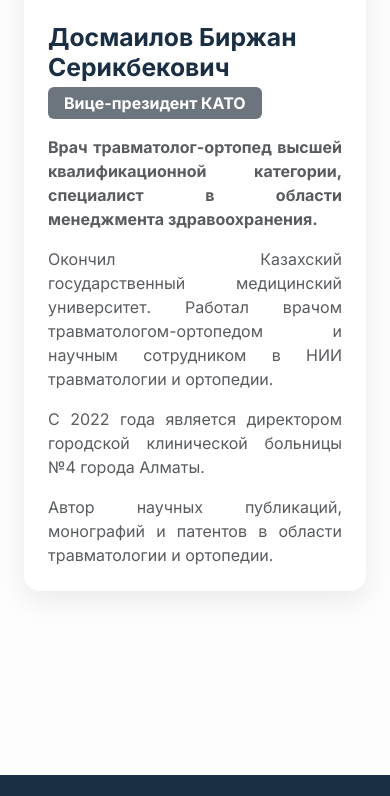
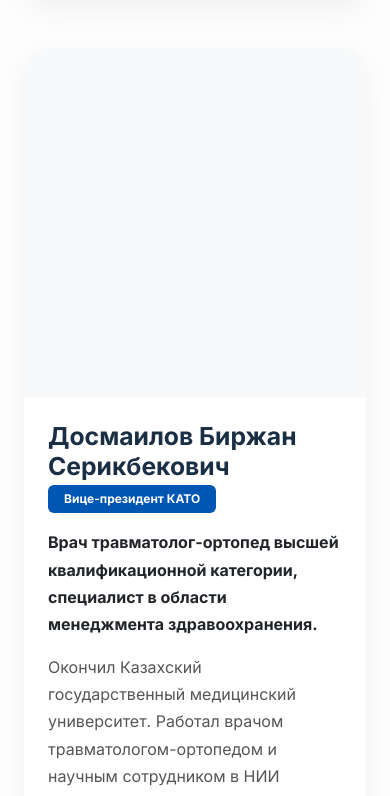
Before and after one commit to puncaaa/kato_web, a Django app: page /about/president/ in a window 390 px wide. Shown: the part 5704-6500 px from the top of the page. Run offline with Django 5.2, Linux system fonts and the light colour scheme.

Commit message:
feat: separate founder page and update board members list

```diff
--- a/webkato/templates/website/president.html
+++ b/webkato/templates/website/president.html
@@ -12,153 +12,148 @@
   </div>
 
   <style>
-    .board-member-card {
-      transition: transform 0.3s ease, box-shadow 0.3s ease;
+    .member-card {
       border: none;
-      border-radius: 1rem;
+      border-radius: 1.5rem;
+      background: #fff;
+      box-shadow: 0 10px 30px rgba(0, 0, 0, 0.05);
+      margin-bottom: 3rem;
       overflow: hidden;
-      box-shadow: 0 10px 30px rgba(0, 0, 0, 0.08);
-      margin-bottom: 2.5rem;
-      background: #fff;
+      transition: transform 0.3s ease;
     }
-    .board-member-card:hover {
+    .member-card:hover {
       transform: translateY(-5px);
-      box-shadow: 0 15px 40px rgba(0, 0, 0, 0.12);
+      box-shadow: 0 15px 40px rgba(0, 0, 0, 0.1);
     }
-    .member-img-wrapper {
-      position: relative;
-      height: 100%;
-      min-height: 350px;
-      background-color: #f8f9fa;
+    .member-img-box {
+      background: #f8f9fa;
       display: flex;
       align-items: center;
       justify-content: center;
+      min-height: 350px;
     }
-    .member-img-wrapper img {
+    .member-img-box img {
       width: 100%;
       height: 100%;
       object-fit: cover;
-      position: absolute;
-      top: 0;
-      left: 0;
     }
-    .member-placeholder {
-      font-size: 5rem;
-      color: #dee2e6;
+    .bio-text {
+      line-height: 1.7;
+      color: #555;
     }
   </style>
 
-  <!-- Бәтпен Арман Нұрланұлы -->
-  <div class="card board-member-card">
+  <!-- 1. Арман Батпен -->
+  <div class="member-card">
     <div class="row g-0">
-      <div class="col-lg-4 col-md-5 member-img-wrapper">
-        <i class="bi bi-person-fill member-placeholder"></i>
-        <!-- Замените 'batpen_a_n.jpg' на реальное имя файла после загрузки -->
-        <img src="{% static 'website/img/batpen_a_n.jpg' %}" alt="Бәтпен А.Н." onerror="this.style.display='none'">
+      <div class="col-md-4">
+        <div class="member-img-box">
+          <i class="bi bi-person-fill text-light display-1"></i>
+          <!-- Load actual image if available, else show icon -->
+        </div>
       </div>
-      <div class="col-lg-8 col-md-7">
-        <div class="card-body p-4 p-lg-5">
+      <div class="col-md-8">
+        <div class="p-4 p-lg-5">
           <h2 class="fw-bold mb-1">Бәтпен Арман Нұрланұлы</h2>
-          <div class="badge bg-primary fs-6 mb-3 px-3 py-2">Президент КАТО</div>
-
-          <div class="text-muted text-justify">
-            <p><strong>Врач травматолог-ортопед, доктор PhD по специальности «Медицина», магистр делового администрирования (MBA).</strong></p>
+          <div class="badge bg-primary px-3 py-2 mb-3">Президент КАТО</div>
+          <div class="bio-text">
+            <p class="fw-bold text-dark">Врач травматолог-ортопед, доктор PhD по специальности «Медицина», магистр делового администрирования (MBA).</p>
             <p>Окончил Медицинский университет Астана по специальности «Лечебное дело». В 2010 году завершил резидентуру по специальности «Травматология и ортопедия». Работал в Научно-исследовательском институте травматологии и ортопедии в отделении артроскопии и спортивной травмы.</p>
             <p>В 2015 году защитил докторскую диссертацию по теме модернизации компонентов эндопротеза тазобедренного сустава. С 2020 года занимал должность заместителя директора Национального научного центра травматологии и ортопедии имени академика Н.Д. Батпенова по научной работе и стратегии.</p>
-            <p class="mb-0">Автор научных публикаций, монографий и методических рекомендаций, участник международных научных проектов.</p>
+            <p>Автор научных публикаций, монографий и методических рекомендаций, участник международных научных проектов.</p>
           </div>
         </div>
       </div>
     </div>
   </div>
 
-  <!-- Бекарисов Олжас Сапаргалиевич -->
-  <div class="card board-member-card">
+  <!-- 2. Бекарисов Олжас Сапаргалиевич -->
+  <div class="member-card">
     <div class="row g-0">
-      <div class="col-lg-4 col-md-5 member-img-wrapper">
-        <i class="bi bi-person-fill member-placeholder"></i>
-        <img src="{% static 'website/img/bekarisov.jpg' %}" alt="Бекарисов О.С." onerror="this.style.display='none'">
+      <div class="col-md-4">
+        <div class="member-img-box">
+          <img src="{% static 'website/img/bekarisov.jpg' %}" alt="Бекарисов О.С.">
+        </div>
       </div>
-      <div class="col-lg-8 col-md-7">
-        <div class="card-body p-4 p-lg-5">
+      <div class="col-md-8">
+        <div class="p-4 p-lg-5">
           <h2 class="fw-bold mb-1">Бекарисов Олжас Сапаргалиевич</h2>
-          <div class="badge bg-secondary fs-6 mb-3 px-3 py-2">Вице-президент КАТО</div>
-
-          <div class="text-muted text-justify">
-            <p><strong>Врач травматолог-ортопед, кандидат медицинских наук, директор Национального научного центра травматологии и ортопедии имени академика Н.Д. Батпенова.</strong></p>
+          <div class="badge bg-primary px-3 py-2 mb-3">Вице-президент КАТО</div>
+          <div class="bio-text">
+            <p class="fw-bold text-dark">Врач травматолог-ортопед, кандидат медицинских наук, директор Национального научного центра травматологии и ортопедии имени академика Н.Д. Батпенова.</p>
             <p>Окончил Южно-Казахстанскую государственную медицинскую академию. Прошел интернатуру по детской хирургии и специализацию по травматологии и ортопедии.</p>
             <p>В 2010 году защитил кандидатскую диссертацию по лечению переломов грудного отдела позвоночника. Проходил стажировки и специализации в Германии, Турции, Литве и России, участвовал в международных конференциях.</p>
             <p>С 2020 года является директором Национального научного центра травматологии и ортопедии имени академика Батпенова. В 2020–2025 годах занимал должность президента Казахстанской ассоциации травматологов-ортопедов.</p>
-            <p class="mb-0">Автор более 100 научных публикаций и соавтор патентов.</p>
+            <p>Автор более 100 научных публикаций и соавтор патентов.</p>
           </div>
         </div>
       </div>
     </div>
   </div>
 
-  <!-- Джаксыбекова Галина Кубаевна -->
-  <div class="card board-member-card">
+  <!-- 3. Джаксыбекова Галина Кубаевна -->
+  <div class="member-card">
     <div class="row g-0">
-      <div class="col-lg-4 col-md-5 member-img-wrapper">
-        <i class="bi bi-person-fill member-placeholder"></i>
-        <img src="{% static 'website/img/jaksybekova_g_k.jpg' %}" alt="Джаксыбекова Г.К." onerror="this.style.display='none'">
+      <div class="col-md-4">
+        <div class="member-img-box">
+          <i class="bi bi-person-fill text-light display-1"></i>
+        </div>
       </div>
-      <div class="col-lg-8 col-md-7">
-        <div class="card-body p-4 p-lg-5">
+      <div class="col-md-8">
+        <div class="p-4 p-lg-5">
           <h2 class="fw-bold mb-1">Джаксыбекова Галина Кубаевна</h2>
-          <div class="badge bg-info text-dark fs-6 mb-3 px-3 py-2">Исполнительный директор КАТО</div>
-
-          <div class="text-muted text-justify">
-            <p><strong>Кандидат медицинских наук, ведущий научный сотрудник Национального научного центра травматологии и ортопедии.</strong></p>
+          <div class="badge bg-primary px-3 py-2 mb-3">Исполнительный директор КАТО</div>
+          <div class="bio-text">
+            <p class="fw-bold text-dark">Кандидат медицинских наук, ведущий научный сотрудник Национального научного центра травматологии и ортопедии.</p>
             <p>Окончила Карагандинский государственный медицинский институт по специальности «Лечебное дело». Работала врачом, главным врачом и руководителем медицинских учреждений.</p>
             <p>С 2006 года является заместителем директора по организационно-методической работе НИИ травматологии и ортопедии. С 2023 года занимает должность исполнительного директора Казахстанской ассоциации травматологов-ортопедов.</p>
-            <p class="mb-0">Автор около 100 научных публикаций и аналитических исследований в сфере здравоохранения.</p>
+            <p>Автор около 100 научных публикаций и аналитических исследований в сфере здравоохранения.</p>
           </div>
         </div>
       </div>
     </div>
   </div>
 
-  <!-- Курмангалиев Еркин-Дауир Толеуович -->
-  <div class="card board-member-card">
+  <!-- 4. Курмангалиев Еркин-Дауир Толеуович -->
+  <div class="member-card">
     <div class="row g-0">
-      <div class="col-lg-4 col-md-5 member-img-wrapper">
-        <i class="bi bi-person-fill member-placeholder"></i>
-        <img src="{% static 'website/img/kurmangaliev_e_t.jpg' %}" alt="Курмангалиев Е.Т." onerror="this.style.display='none'">
+      <div class="col-md-4">
+        <div class="member-img-box">
+          <i class="bi bi-person-fill text-light display-1"></i>
+        </div>
       </div>
-      <div class="col-lg-8 col-md-7">
-        <div class="card-body p-4 p-lg-5">
+      <div class="col-md-8">
+        <div class="p-4 p-lg-5">
           <h2 class="fw-bold mb-1">Курмангалиев Еркин-Дауир Толеуович</h2>
-          <div class="badge bg-secondary fs-6 mb-3 px-3 py-2">Вице-президент КАТО</div>
-
-          <div class="text-muted text-justify">
-            <p><strong>Кандидат медицинских наук, доктор делового администрирования (DBA), директор многопрофильной больницы имени профессора Х.Ж. Макажанова.</strong></p>
+          <div class="badge bg-primary px-3 py-2 mb-3">Вице-президент КАТО</div>
+          <div class="bio-text">
+            <p class="fw-bold text-dark">Кандидат медицинских наук, доктор делового администрирования (DBA), директор многопрофильной больницы имени профессора Х.Ж. Макажанова.</p>
             <p>Окончил Карагандинскую государственную медицинскую академию по специальности «Лечебное дело». Работал врачом травматологом-ортопедом и заведующим травматологическим отделением.</p>
             <p>С 2014 года является директором многопрофильной больницы имени профессора Х.Ж. Макажанова. Также является депутатом городского маслихата города Караганды.</p>
-            <p class="mb-0">Награжден рядом профессиональных и государственных наград.</p>
+            <p>Награжден рядом профессиональных и государственных наград.</p>
           </div>
         </div>
       </div>
     </div>
   </div>
 
-  <!-- Досмаилов Биржан Серикбекович -->
-  <div class="card board-member-card">
+  <!-- 5. Досмаилов Биржан Серикбекович -->
+  <div class="member-card">
     <div class="row g-0">
-      <div class="col-lg-4 col-md-5 member-img-wrapper">
-        <i class="bi bi-person-fill member-placeholder"></i>
-        <img src="{% static 'website/img/dosmailov_b_s.jpg' %}" alt="Досмаилов Б.С." onerror="this.style.display='none'">
+      <div class="col-md-4">
+        <div class="member-img-box">
+          <i class="bi bi-person-fill text-light display-1"></i>
+        </div>
       </div>
-      <div class="col-lg-8 col-md-7">
-        <div class="card-body p-4 p-lg-5">
+      <div class="col-md-8">
+        <div class="p-4 p-lg-5">
           <h2 class="fw-bold mb-1">Досмаилов Биржан Серикбекович</h2>
-          <div class="badge bg-secondary fs-6 mb-3 px-3 py-2">Вице-президент КАТО</div>
-
-          <div class="text-muted text-justify">
-            <p><strong>Врач травматолог-ортопед высшей квалификационной категории, специалист в области менеджмента здравоохранения.</strong></p>
+          <div class="badge bg-primary px-3 py-2 mb-3">Вице-президент КАТО</div>
+          <div class="bio-text">
+            <p class="fw-bold text-dark">Врач травматолог-ортопед высшей квалификационной категории, специалист в области менеджмента здравоохранения.</p>
             <p>Окончил Казахский государственный медицинский университет. Работал врачом травматологом-ортопедом и научным сотрудником в НИИ травматологии и ортопедии.</p>
             <p>С 2022 года является директором городской клинической больницы №4 города Алматы.</p>
-            <p class="mb-0">Автор научных публикаций, монографий и патентов в области травматологии и ортопедии.</p>
+            <p>Автор научных публикаций, монографий и патентов в области травматологии и ортопедии.</p>
           </div>
         </div>
       </div>
```
Also changed, not shown: webkato/templates/website/founder.html (+31 -48 lines).
